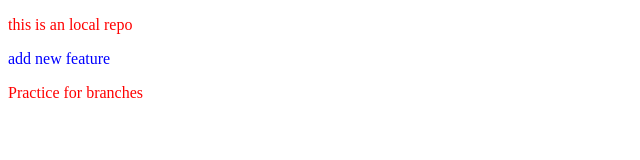
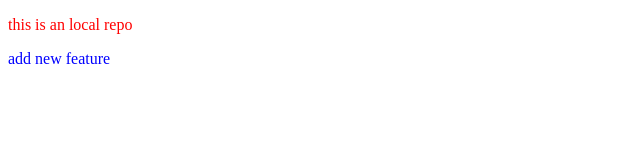
Before and after one commit to muaazarif3/Localrep, a plain HTML site: page index.html in a window 1280 px wide. Shown: the whole page, without its empty margins (0-640 px from the left). Drawn offline with Linux system fonts and the light colour scheme.

```diff
--- a/index.html
+++ b/index.html
@@ -9,6 +9,5 @@
 <body>
     <p>this is an local repo</p>
     <p>add new feature</p>
-    <p>Practice for branches</p>
 </body>
 </html>
```
